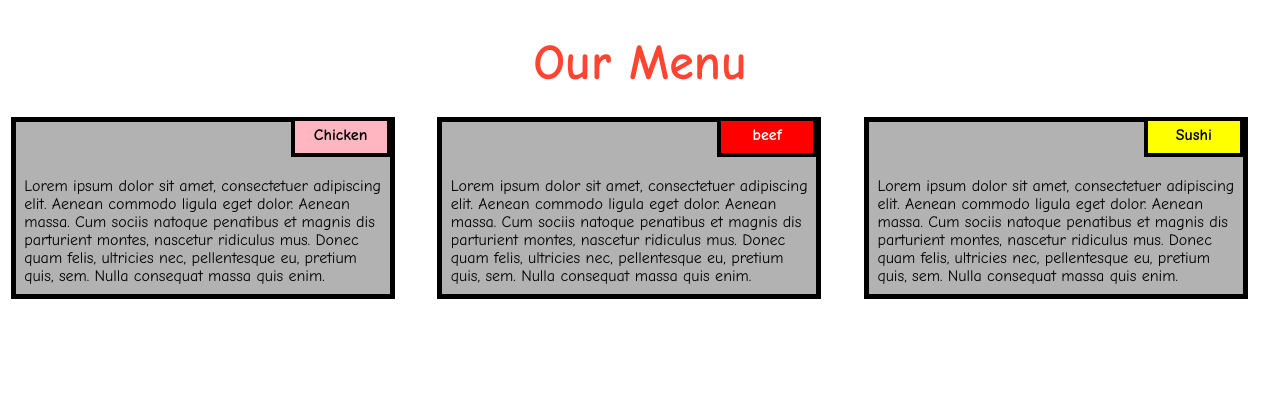
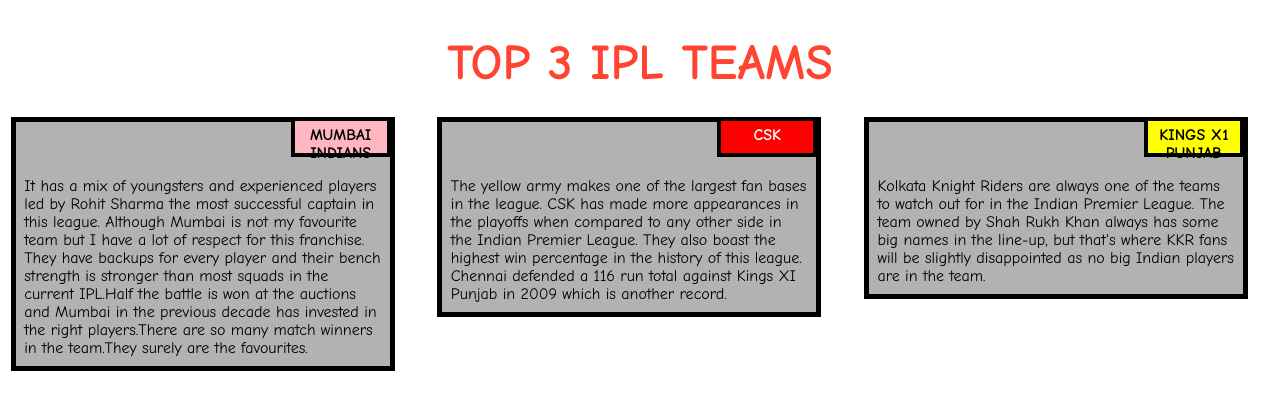
Before and after one commit to Rajathsinha/mod2assignment, a plain HTML site: page index.html in a window 1280 px wide. Drawn offline with Linux system fonts and the light colour scheme.

Commit message:
Update index.html

```diff
--- a/index.html
+++ b/index.html
@@ -8,28 +8,30 @@
 
 </head>
 <body>
-<h1>Our Menu</h1>
+<h1>TOP 3 IPL TEAMS</h1>
 
 
 
   <div class="col-lg-4 col-md-6 col-sm-12">
   	<div class="box">
-  		<p class="content-name name1">Chicken</p>
-  		<p class="content">Lorem ipsum dolor sit amet, consectetuer adipiscing elit. Aenean commodo ligula eget dolor. Aenean massa. Cum sociis natoque penatibus et magnis dis parturient montes, nascetur ridiculus mus. Donec quam felis, ultricies nec, pellentesque eu, pretium quis, sem. Nulla consequat massa quis enim.</p>
+  		<p class="content-name name1">MUMBAI INDIANS</p>
+  		<p class="content">It has a mix of youngsters and experienced players led by Rohit Sharma the most successful captain in this league.
+Although Mumbai is not my favourite team but I have a lot of respect for this franchise.
+They have backups for every player and their bench strength is stronger than most squads in the current IPL.Half the battle is won at the auctions and Mumbai in the previous decade has invested in the right players.There are so many match winners in the team.They surely are the favourites.</p>
   	</div>
   </div>
 
   <div class="col-lg-4 col-md-6 col-sm-12">
   	<div class="box">
-   		<p class="content-name name2">beef</p>
-   		<p class="content">Lorem ipsum dolor sit amet, consectetuer adipiscing elit. Aenean commodo ligula eget dolor. Aenean massa. Cum sociis natoque penatibus et magnis dis parturient montes, nascetur ridiculus mus. Donec quam felis, ultricies nec, pellentesque eu, pretium quis, sem. Nulla consequat massa quis enim.</p>
+   		<p class="content-name name2">CSK</p>
+   		<p class="content">The yellow army makes one of the largest fan bases in the league. CSK has made more appearances in the playoffs when compared to any other side in the Indian Premier League. They also boast the highest win percentage in the history of this league. Chennai defended a 116 run total against Kings XI Punjab in 2009 which is another record.</p>
   	</div>
   </div>
 
   <div class="col-lg-4 col-md-12 col-sm-12">
   	<div class="box">
-  		<p class="content-name name3">Sushi</p>
-  		<p class="content">Lorem ipsum dolor sit amet, consectetuer adipiscing elit. Aenean commodo ligula eget dolor. Aenean massa. Cum sociis natoque penatibus et magnis dis parturient montes, nascetur ridiculus mus. Donec quam felis, ultricies nec, pellentesque eu, pretium quis, sem. Nulla consequat massa quis enim.</p>
+  		<p class="content-name name3">KINGS X1 PUNJAB</p>
+  		<p class="content">Kolkata Knight Riders are always one of the teams to watch out for in the Indian Premier League. The team owned by Shah Rukh Khan always has some big names in the line-up, but that's where KKR fans will be slightly disappointed as no big Indian players are in the team.</p>
   	</div>
   </div>
 
```
